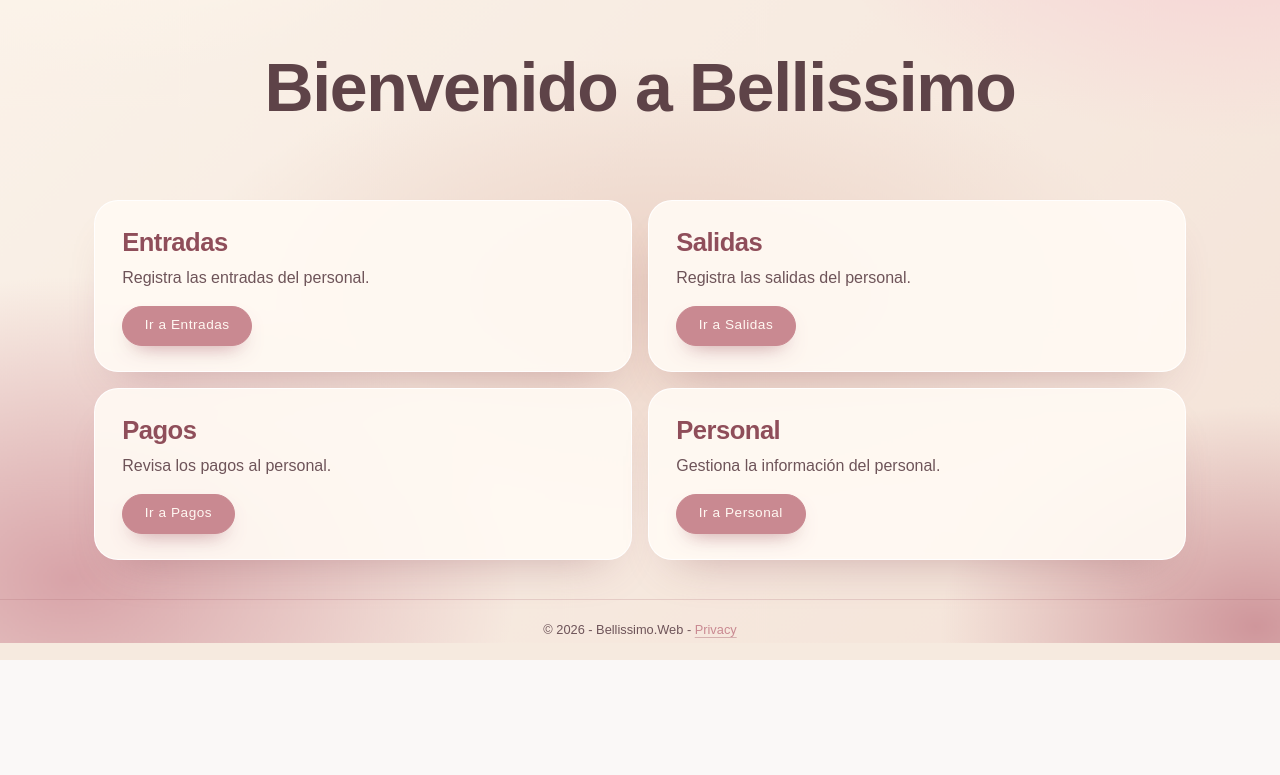
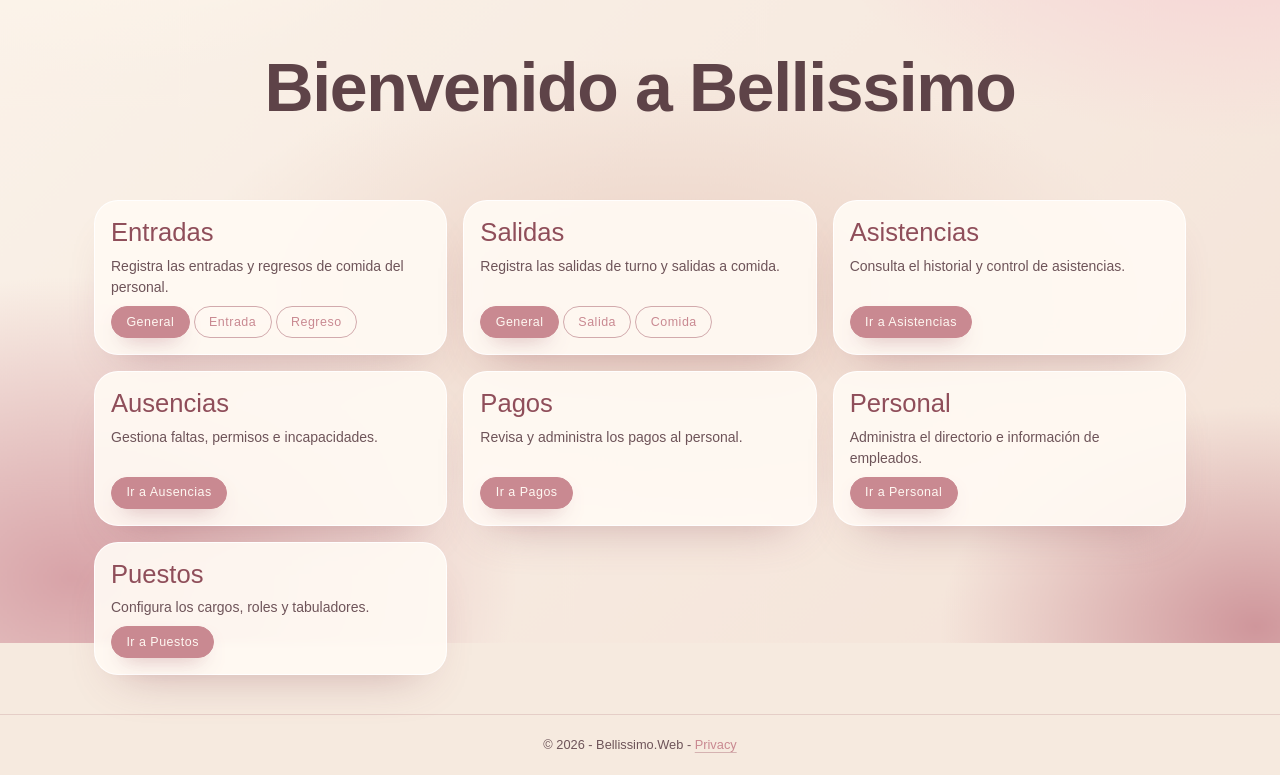
Before and after one commit to KenanRojasArroyo/Bellissimo, an ASP.NET Core app: page / in a window 1280 px wide. Shown: the part 160-935 px from the top of the page. Before the commit the page ends 820 px from the top, so only its background shows below. Run offline with ASP.NET Core 8, Linux system fonts and the light colour scheme; style sheets or scripts are compiled from the project's sources; some web fonts are replaced.

Commit message:
reacomodo de disenio de tarjetas

```diff
--- a/Bellissimo.Web/Pages/Index.cshtml
+++ b/Bellissimo.Web/Pages/Index.cshtml
@@ -8,54 +8,115 @@
     <section class="hero">
         <h1>Bienvenido a Bellissimo</h1>
     </section>
+
     <div class="row g-3 mt-2">
-        <div class="col-md-6 col-lg-6">
+        <!-- Entradas -->
+        <div class="col-sm-6 col-md-4">
             <div class="card h-100 shadow-sm">
-                <div class="card-body">
-                    <h3 class="card-title">Entradas</h3>
-                    <p class="card-text">Registra las entradas del personal.</p>
-                    <a asp-page="/RegistroEntradas/Index" class="btn btn-primary">
-                        Ir a Entradas
-                    </a>
+                <div class="card-body p-3 d-flex flex-column justify-content-between">
+                    <div>
+                        <h5 class="card-title">Entradas</h5>
+                        <p class="card-text small text-muted">Registra las entradas y regresos de comida del personal.</p>
+                    </div>
+                    <div class="d-flex flex-wrap gap-1 mt-2">
+                        <a asp-page="/RegistroEntradas/Index" class="btn btn-primary btn-sm">General</a>
+                        <a asp-page="/RegistroEntradas/RegistroEntrada" class="btn btn-outline-primary btn-sm">Entrada</a>
+                        <a asp-page="/RegistroEntradas/RegistroRegresoComida" class="btn btn-outline-primary btn-sm">Regreso</a>
+                    </div>
                 </div>
             </div>
         </div>
 
-        <div class="col-md-6 col-lg-6">
+        <!-- Salidas -->
+        <div class="col-sm-6 col-md-4">
             <div class="card h-100 shadow-sm">
-                <div class="card-body">
-                    <h3 class="card-title">Salidas</h3>
-                    <p class="card-text">Registra las salidas del personal.</p>
-                    <a asp-page="/RegistroSalidas/Index" class="btn btn-primary">
-                        Ir a Salidas
-                    </a>
+                <div class="card-body p-3 d-flex flex-column justify-content-between">
+                    <div>
+                        <h5 class="card-title">Salidas</h5>
+                        <p class="card-text small text-muted">Registra las salidas de turno y salidas a comida.</p>
+                    </div>
+                    <div class="d-flex flex-wrap gap-1 mt-2">
+                        <a asp-page="/RegistroSalidas/Index" class="btn btn-primary btn-sm">General</a>
+                        <a asp-page="/RegistroSalidas/RegistroSalida" class="btn btn-outline-primary btn-sm">Salida</a>
+                        <a asp-page="/RegistroSalidas/RegistroSalidaComida" class="btn btn-outline-primary btn-sm">Comida</a>
+                    </div>
                 </div>
             </div>
         </div>
 
-        <div class="col-md-6 col-lg-6">
+        <!-- Asistencias -->
+        <div class="col-sm-6 col-md-4">
             <div class="card h-100 shadow-sm">
-                <div class="card-body">
-                    <h3 class="card-title">Pagos</h3>
-                    <p class="card-text">Revisa los pagos al personal.</p>
-                    <a asp-page="/Pagos/Index" class="btn btn-primary">
-                        Ir a Pagos
-                    </a>
+                <div class="card-body p-3 d-flex flex-column justify-content-between">
+                    <div>
+                        <h5 class="card-title">Asistencias</h5>
+                        <p class="card-text small text-muted">Consulta el historial y control de asistencias.</p>
+                    </div>
+                    <div class="mt-2">
+                        <a asp-page="/Asistencias/Index" class="btn btn-primary btn-sm">Ir a Asistencias</a>
+                    </div>
                 </div>
             </div>
         </div>
 
-        <div class="col-md-6 col-lg-6">
+        <!-- Ausencias -->
+        <div class="col-sm-6 col-md-4">
             <div class="card h-100 shadow-sm">
-                <div class="card-body">
-                    <h3 class="card-title">Personal</h3>
-                    <p class="card-text">Gestiona la información del personal.</p>
-                    <a asp-page="/Personal/Index" class="btn btn-primary">
-                        Ir a Personal
-                    </a>
+                <div class="card-body p-3 d-flex flex-column justify-content-between">
+                    <div>
+                        <h5 class="card-title">Ausencias</h5>
+                        <p class="card-text small text-muted">Gestiona faltas, permisos e incapacidades.</p>
+                    </div>
+                    <div class="mt-2">
+                        <a asp-page="/Ausencias/Index" class="btn btn-primary btn-sm">Ir a Ausencias</a>
+                    </div>
                 </div>
             </div>
         </div>
 
+        <!-- Pagos -->
+        <div class="col-sm-6 col-md-4">
+            <div class="card h-100 shadow-sm">
+                <div class="card-body p-3 d-flex flex-column justify-content-between">
+                    <div>
+                        <h5 class="card-title">Pagos</h5>
+                        <p class="card-text small text-muted">Revisa y administra los pagos al personal.</p>
+                    </div>
+                    <div class="mt-2">
+                        <a asp-page="/Pagos/Index" class="btn btn-primary btn-sm">Ir a Pagos</a>
+                    </div>
+                </div>
+            </div>
+        </div>
+
+        <!-- Personal -->
+        <div class="col-sm-6 col-md-4">
+            <div class="card h-100 shadow-sm">
+                <div class="card-body p-3 d-flex flex-column justify-content-between">
+                    <div>
+                        <h5 class="card-title">Personal</h5>
+                        <p class="card-text small text-muted">Administra el directorio e información de empleados.</p>
+                    </div>
+                    <div class="mt-2">
+                        <a asp-page="/Personal/Index" class="btn btn-primary btn-sm">Ir a Personal</a>
+                    </div>
+                </div>
+            </div>
+        </div>
+
+        <!-- Puestos -->
+        <div class="col-sm-6 col-md-4">
+            <div class="card h-100 shadow-sm">
+                <div class="card-body p-3 d-flex flex-column justify-content-between">
+                    <div>
+                        <h5 class="card-title">Puestos</h5>
+                        <p class="card-text small text-muted">Configura los cargos, roles y tabuladores.</p>
+                    </div>
+                    <div class="mt-2">
+                        <a asp-page="/Puestos/Index" class="btn btn-primary btn-sm">Ir a Puestos</a>
+                    </div>
+                </div>
+            </div>
+        </div>
     </div>
 </div>
```
